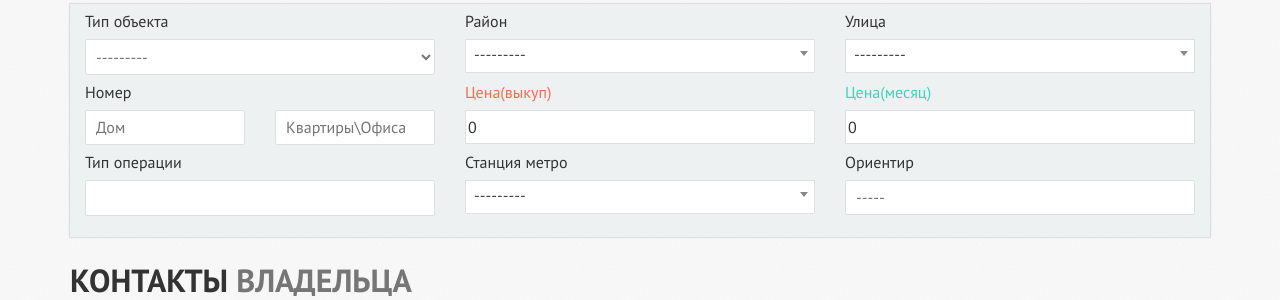
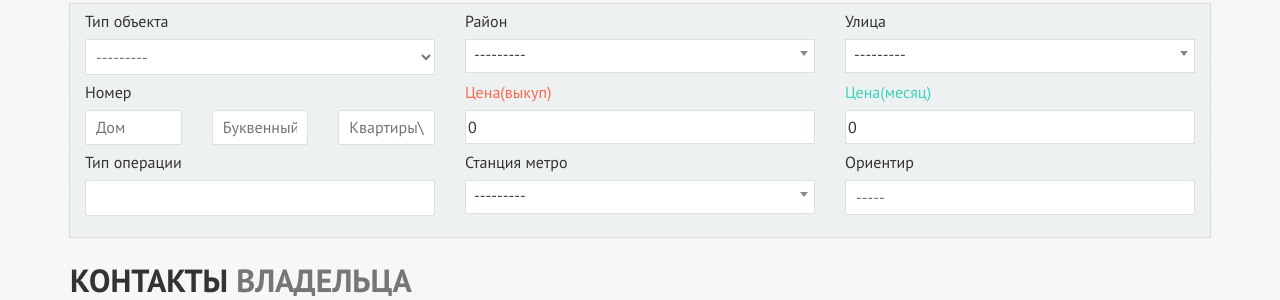
Before and after one commit to varunok/crmComerce, a Django app: page /objects/add_object in a window 1280 px wide. Shown: the part 309-609 px from the top of the page. Run offline with Django 3.2, Linux system fonts and the light colour scheme; a user stored in the database is signed in; data comes from the database, SQL or seed files in the repository; data that the repository does not hold is empty; parts of the project's set-up code (start-up, migrations or seed data) failed here and were passed over; some libraries are stand-ins or nearby versions.

Commit message:
add literal in facility model

```diff
--- a/facility/forms.py
+++ b/facility/forms.py
@@ -23,7 +23,7 @@ class AddressFacilityForm(ModelForm):
             'payments', 'rooms', 'comment', 'under_that', 'availability',
             'actuality', 'condition', 'commission', 'currency',
             'heating', 'under_that', 'availability',
-            'title', 'youtube', 'panorama', 'rieltor', 'loyality', 'location',
+            'title', 'youtube', 'panorama', 'rieltor', 'loyality', 'location', 'literal',
             'footage', 'shopping_room', 'number_of_storeys', 'entrance', 'documentation')
         widgets = {
             'street_obj': Select(attrs={'class': 'js-example-basic-single'}),
@@ -66,4 +66,5 @@ class AddressFacilityForm(ModelForm):
             'under_that': SelectMultiple(attrs={'class': 'tarea-multiple', 'multiple': 'multiple'}),
             'availability': SelectMultiple(attrs={'class': 'tarea-multiple', 'multiple': 'multiple'}),
             # 'image': ClearableFileInput(attrs={'multiple': 'multiple'}),
+            'literal': TextInput(attrs={'placeholder': 'Буквенный индекс'}),
         }
--- a/facility/models.py
+++ b/facility/models.py
@@ -244,6 +244,11 @@ class AddressFacilityData(models.Model):
     number_home = models.IntegerField(verbose_name=u'Номер дома',
                                       blank=True,
                                       null=True)
+
+    literal = models.CharField(max_length=10,
+                               verbose_name=u'Буквенный индекс',
+                               blank=True,
+                               null=True)
 
     number_apartment = models.CharField(max_length=10,
                                         verbose_name=u'Номер квартиры',
--- a/homes/templates/homes/add_object.html
+++ b/homes/templates/homes/add_object.html
@@ -130,10 +130,13 @@
                                     <div class="search-item">
                                         <label for="price">Номер</label>
                                         <div class="row">
-                                            <div class="col-md-6">
+                                            <div class="col-md-4">
                                                 {{ form.number_home }}
                                             </div>
-                                            <div class="col-md-6">
+                                            <div class="col-md-4">
+                                                {{ form.literal }}
+                                            </div>
+                                            <div class="col-md-4">
                                                 {{ form.number_apartment }}
                                             </div>
                                         </div>
```
Also changed, not shown: homes/templates/homes/obj_facility.html (+8 -0 lines), single_object/templates/single_object/single_object.html (+8 -0 lines), facility/migrations/0010_addressfacilitydata_literal.py (added).
